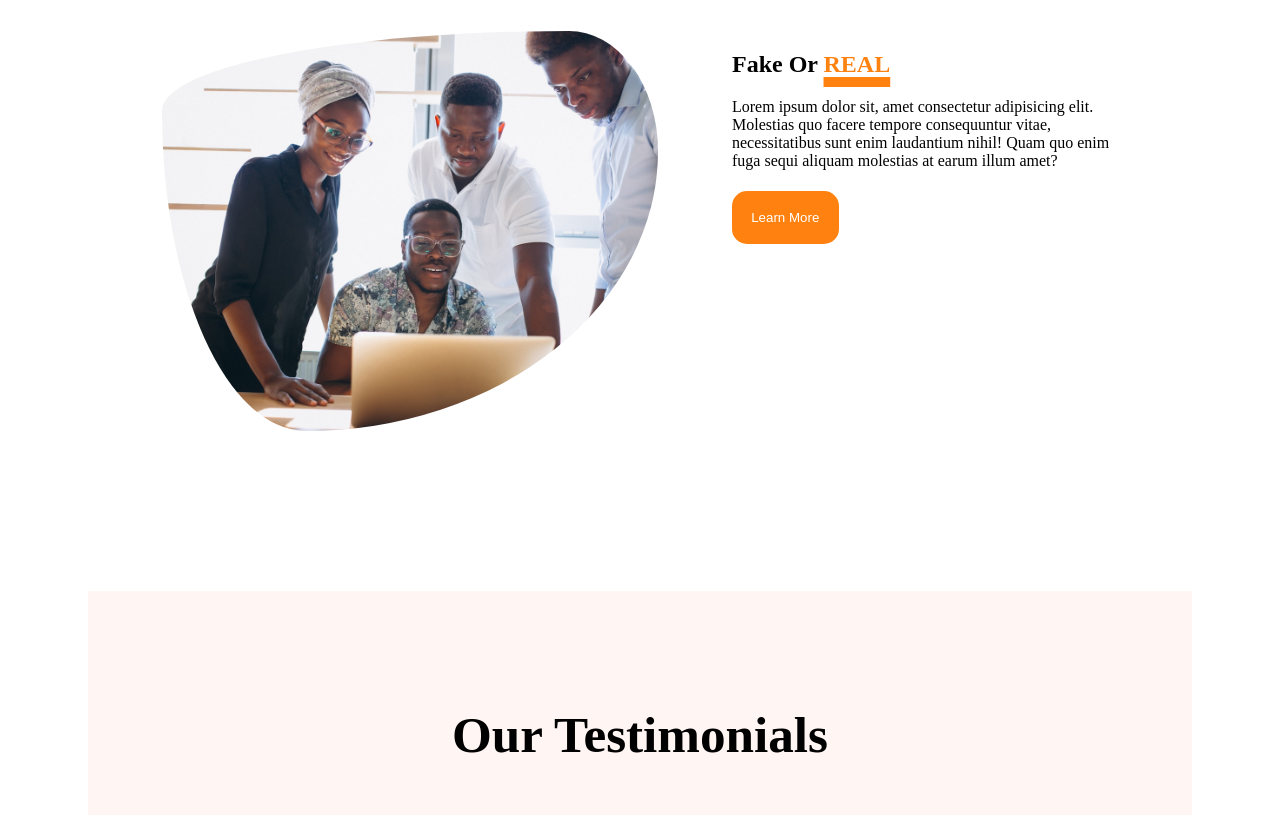
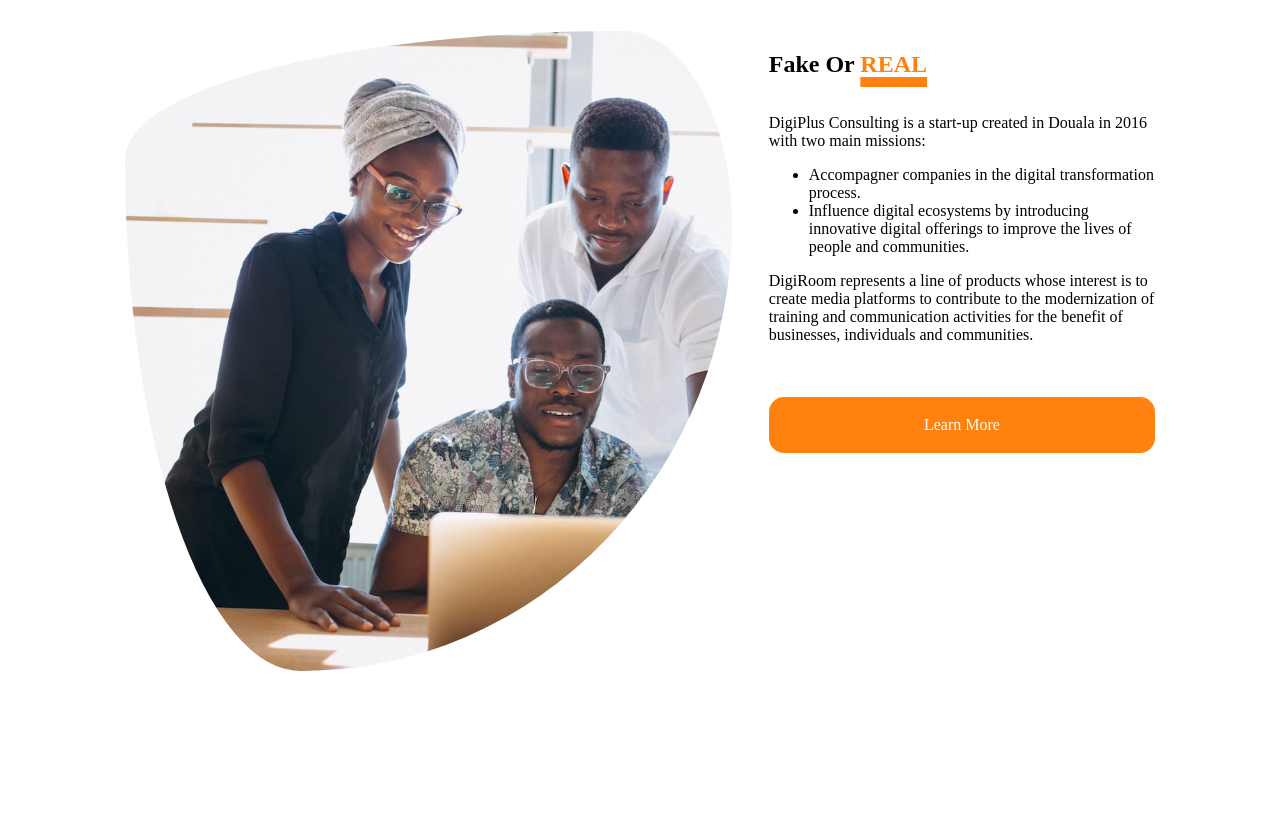
Before and after one commit to DigiPlusJust-donald/DigiRoom, a plain HTML site: page template/index.html in a window 1280 px wide. Shown: the part 2853-3668 px from the top of the page. Drawn offline with Linux system fonts and the light colour scheme.

Commit message:
english text integration done

```diff
--- a/style/index.scss
+++ b/style/index.scss
@@ -172,8 +172,8 @@ body {
 				justify-content: space-evenly;
 
 				.about__image {
-					width: 45%;
-					height: 50vh;
+					width: 55%;
+					height: 80vh;
 					background-image: url('../assets/about.jpg');
 					background-size: cover;
 					background-repeat: no-repeat;
@@ -181,6 +181,14 @@ body {
 				}
 				.about__text {
 					width: 35%;
+					.text__content {
+						display: flex;
+						flex-direction: column;
+						gap: 2rem;
+						a {
+							text-decoration: none;
+						}
+					}
 				}
 			}
 		}
--- a/template/index.html
+++ b/template/index.html
@@ -263,13 +263,25 @@
 					<div class="about__image"></div>
 					<div class="about__text">
 						<h2>Fake Or <span class="bold__part">REAL</span></h2>
-						<p>
-							Lorem ipsum dolor sit, amet consectetur adipisicing elit.
-							Molestias quo facere tempore consequuntur vitae, necessitatibus
-							sunt enim laudantium nihil! Quam quo enim fuga sequi aliquam
-							molestias at earum illum amet?
-						</p>
-						<button class="button">Learn More</button>
+						<div class="text__content">
+									<div class="text__details">
+									<p>
+										 DigiPlus Consulting is a start-up created in Douala in 2016 with two main missions:
+										<ul>
+											<li>Accompagner companies in the digital transformation process.</li>
+											<li>Influence digital ecosystems by introducing innovative digital offerings to improve the lives of people and communities.</li>
+										</ul>
+									</p>
+									<p>
+											DigiRoom represents a line of products whose interest is to create media
+										platforms to contribute to the modernization of training and communication activities for
+										the benefit of businesses, individuals and communities.
+									</p>
+							</div>
+
+							<a class="button"  href="#contact">Learn More</a>
+
+						</div>
 					</div>
 				</div>
 			</div>
@@ -396,10 +408,11 @@
 					<div class="text">
 						<h2>DigiRoom Service</h2>
 						<p>
-							Lorem ipsum dolor sit amet consectetur adipisicing elit. Alias
-							amet quasi eveniet delectus, est possimus veritatis nesciunt
+							Our ambition is to settle in the big cities of the country with the concern of getting closer to the people in need.
+							At the moment, we have a room located in Douala Bonamoussadi, behind Hotel de France.
+							Please discover us and make your reservations at the following addresses:
 						</p>
-						<p><strong> Tel : 677104040 / 696422222</strong></p>
+						<p><strong> Tel : 677104040 / 696422222(Whatsapp)</strong></p>
 						<h3>GET IN TOUCH</h3>
 						<div class="mail__form">
 							<form action="mailto:DigiRoom@digiplusconsulting.com">
```
Also changed, not shown: style/index.css, 1 other file.
